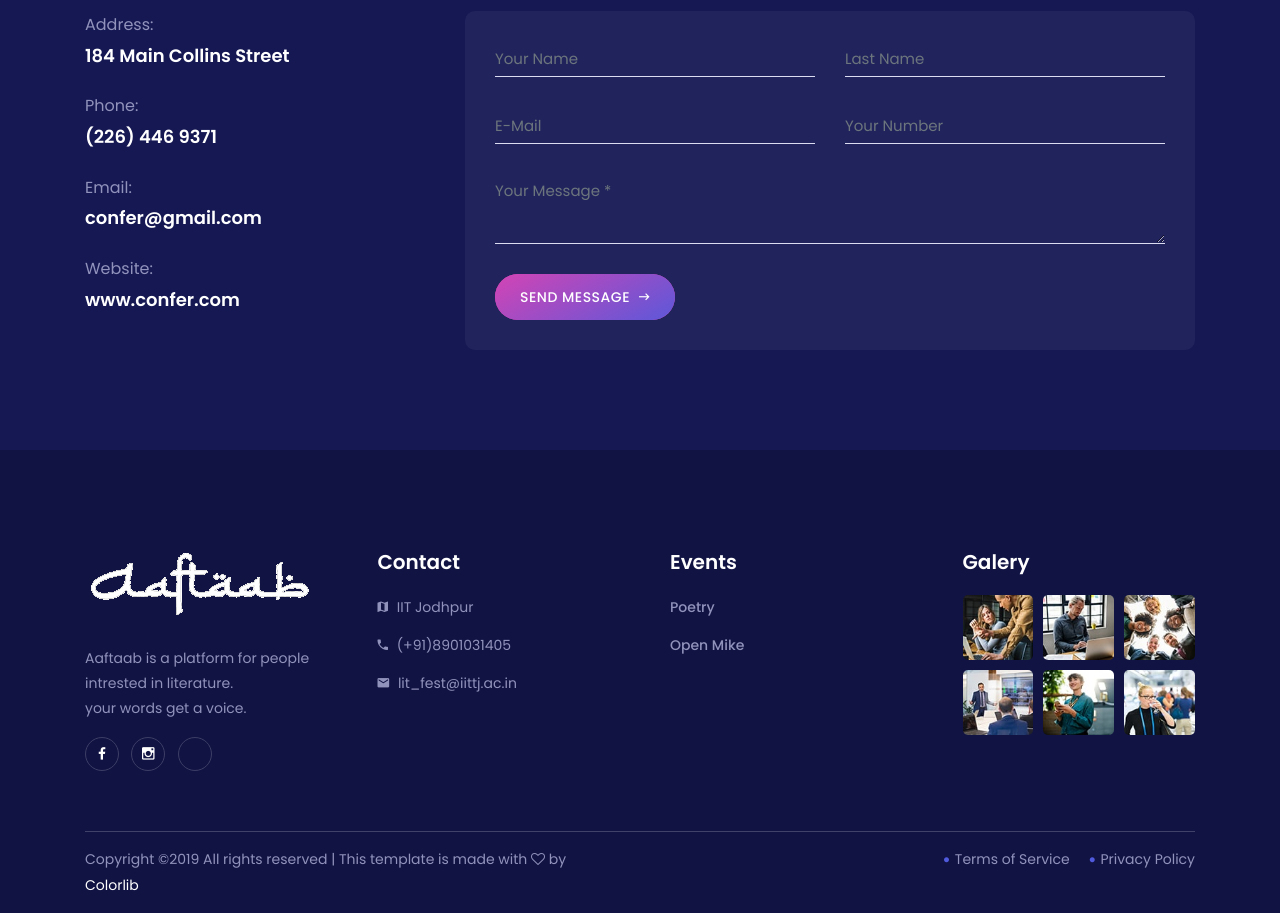
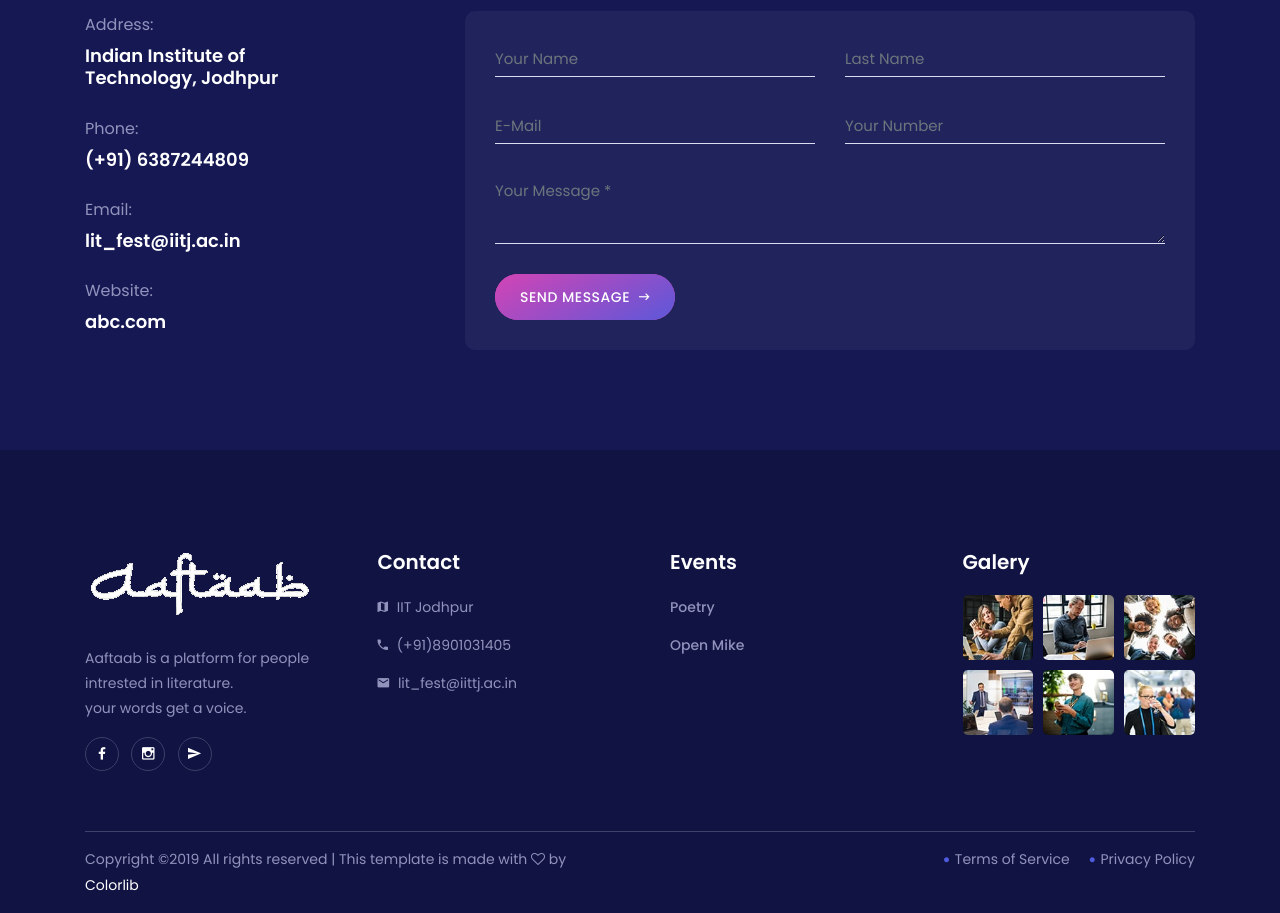
Before and after one commit to 0xhrsh/aaftaab, a website: page index.html in a window 1280 px wide. Shown: the part 4580-5493 px from the top of the page. Drawn offline with Linux system fonts and the light colour scheme.

Commit message:
Textual changes

```diff
--- a/index.html
+++ b/index.html
@@ -877,22 +877,22 @@ $(document).ready(function(){
                         <!-- Single Contact Info -->
                         <div class="single-contact-info wow fadeInUp" data-wow-delay="300ms">
                             <p>Address:</p>
-                            <h6>184 Main Collins Street</h6>
+                            <h6>Indian Institute of Technology, Jodhpur</h6>
                         </div>
                         <!-- Single Contact Info -->
                         <div class="single-contact-info wow fadeInUp" data-wow-delay="300ms">
                             <p>Phone:</p>
-                            <h6>(226) 446 9371</h6>
+                            <h6>(+91) 6387244809</h6>
                         </div>
                         <!-- Single Contact Info -->
                         <div class="single-contact-info wow fadeInUp" data-wow-delay="300ms">
                             <p>Email:</p>
-                            <h6>confer@gmail.com</h6>
+                            <h6>lit_fest@iitj.ac.in</h6>
                         </div>
                         <!-- Single Contact Info -->
                         <div class="single-contact-info wow fadeInUp" data-wow-delay="300ms">
                             <p>Website:</p>
-                            <h6>www.confer.com</h6>
+                            <h6>abc.com</h6>
                         </div>
                     </div>
                 </div>
@@ -968,7 +968,7 @@ $(document).ready(function(){
                             <div class="social-info">
                                 <a href="https://m.facebook.com/iitjliteratureclub/"><i class="zmdi zmdi-facebook"></i></a>
                                 <a href="https://www.instagram.com/litclubiitj/"><i class="zmdi zmdi-instagram"></i></a>
-                                <a href="https://medium.com/literature-club-iit-jodhpur"><i class="zmdi zmdi-medium"></i></a>
+                                <a href="https://medium.com/literature-club-iit-jodhpur"><i class="zmdi zmdi-mail-send"></i></a>
                             </div>
                         </div>
                     </div>
```
